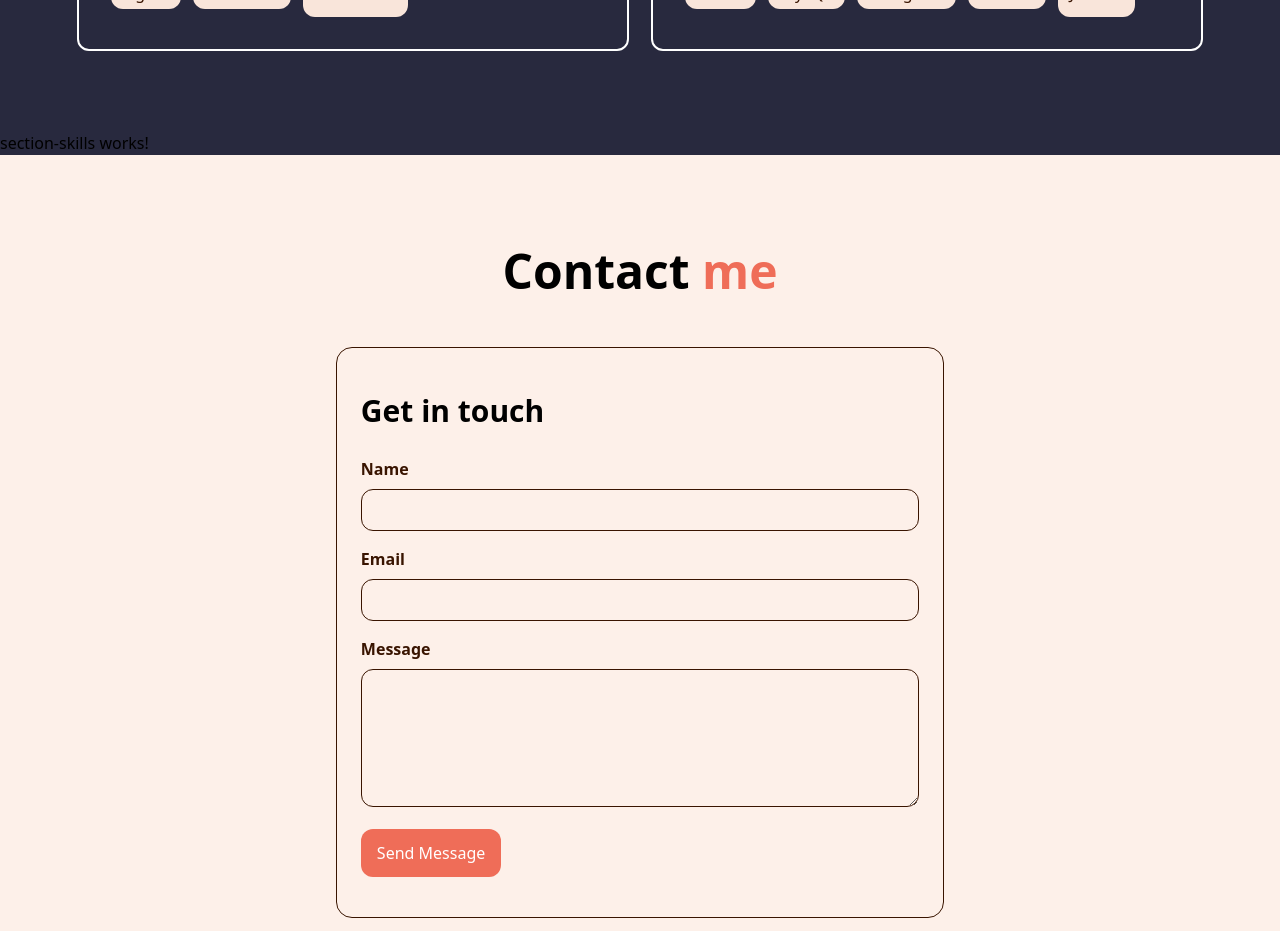
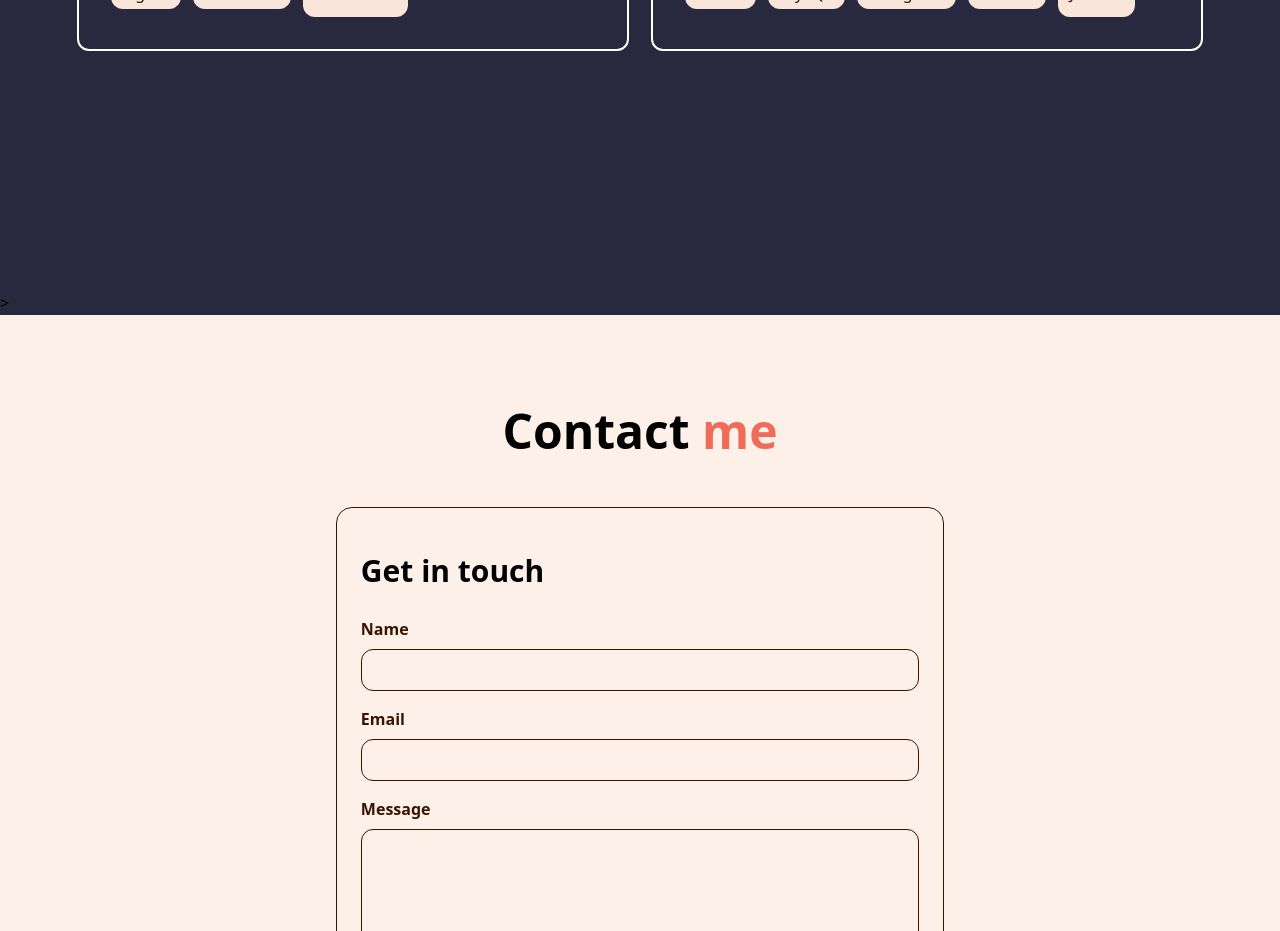
Before and after one commit to SarahOtmane/Portfolio, an Angular app: page / in a window 1280 px wide. Shown: the part 7840-8771 px from the top of the page. Built offline with nearby package versions, Linux system fonts and the light colour scheme.

Commit message:
feat: remplacer le contenu de la section skills par une structure de section HTML

```diff
--- a/src/app/components/section-skills/section-skills.html
+++ b/src/app/components/section-skills/section-skills.html
@@ -1 +1,3 @@
-<p>section-skills works!</p>
+<section class="px-[6%] py-8 md:py-20 bg-blue-bg text-light" id="skills">
+
+</section>>
```
